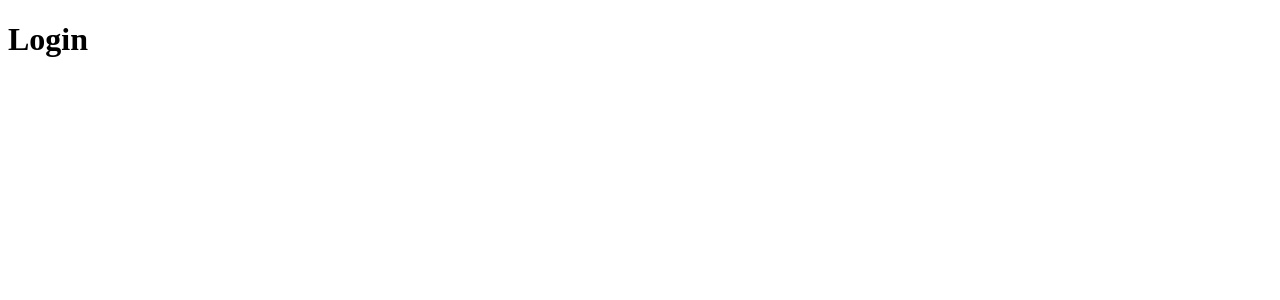
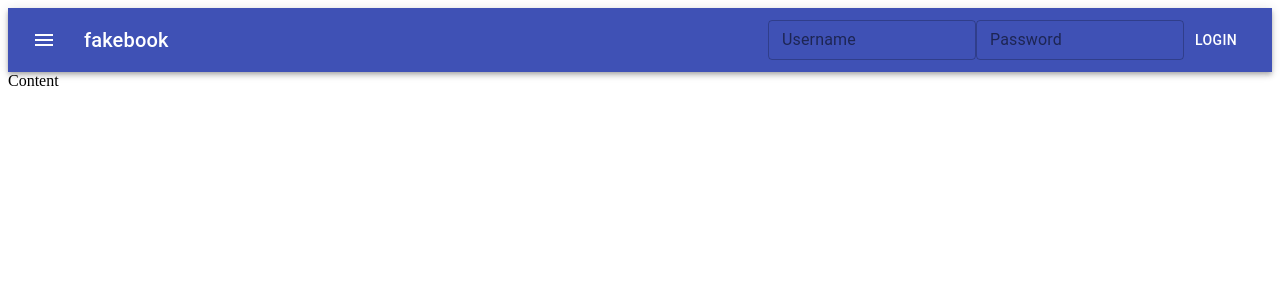
Before and after one commit to terktanac/kengmak_frontend, a React (Create React App) app: page /login in a window 1280 px wide. Shown: the top 300 px of the page. Built offline with nearby package versions, Linux system fonts and the light colour scheme.

Commit message:
Login page

```diff
--- a/src/pages/Home/Home.js
+++ b/src/pages/Home/Home.js
@@ -88,7 +88,6 @@
           <Typography variant="h6" className={classes.title}>
             fakebook
           </Typography>
-          <Button color="inherit">Login</Button>
           <Avatar aria-label="user" className={classes.avatar}>
             {username.charAt(0).toUpperCase()}
           </Avatar>
--- a/src/pages/Home/comment.js
+++ b/src/pages/Home/comment.js
@@ -8,7 +8,6 @@
 import IconButton from "@material-ui/core/IconButton";
 import CardActions from "@material-ui/core/CardActions";
 import FavoriteIcon from "@material-ui/icons/Favorite";
-import CommentIcon from "@material-ui/icons/Comment";
 import DeleteIcon from "@material-ui/icons/Delete";
 import EditIcon from "@material-ui/icons/Edit";
 import { red } from "@material-ui/core/colors";
--- a/src/pages/Login/Login.js
+++ b/src/pages/Login/Login.js
@@ -1,9 +1,97 @@
-function Login() {
+import React, { useState } from "react";
+import { makeStyles } from "@material-ui/core/styles";
+import AppBar from "@material-ui/core/AppBar";
+import Button from "@material-ui/core/Button";
+import IconButton from "@material-ui/core/IconButton";
+import MenuIcon from "@material-ui/icons/Menu";
+import Toolbar from "@material-ui/core/Toolbar";
+import TextField from "@material-ui/core/TextField";
+import Typography from "@material-ui/core/Typography";
+
+const useStyles = makeStyles((theme) => ({
+  root: {
+    flexGrow: 1,
+  },
+  menuButton: {
+    marginRight: theme.spacing(2),
+  },
+  title: {
+    flexGrow: 1,
+  },
+  inputColor: {
+    color: "white",
+  },
+  flexBar: {
+    display: "flex",
+    justifyContent: "space-between",
+    width: "30rem",
+  },
+}));
+
+export default function Login() {
+  const classes = useStyles();
+  const [username, setUsername] = useState("");
+  const [password, setPassword] = useState("");
+
+  const handleUsernameChanged = (e) => {
+    setUsername(e.target.value);
+  };
+
+  const handlePasswordChanged = (e) => {
+    setPassword(e.target.value);
+  };
+
+  const handleLogin = () => {
+    //send login API
+    console.log(username +" "+ password);
+    setUsername("");
+    setPassword("");
+  };
+
   return (
-    <div>
-      <h1>Login</h1>
+    <div className={classes.root}>
+      <AppBar position="sticky">
+        <Toolbar>
+          <IconButton
+            edge="start"
+            className={classes.menuButton}
+            color="inherit"
+            aria-label="menu"
+          >
+            <MenuIcon />
+          </IconButton>
+          <Typography variant="h6" className={classes.title}>
+            fakebook
+          </Typography>
+          <div className={classes.flexBar}>
+            <TextField
+              value={username}
+              onChange={handleUsernameChanged}
+              label="Username"
+              size="small"
+              variant="outlined"
+              InputProps={{
+                className: classes.inputColor,
+              }}
+            />
+            <TextField
+              value={password}
+              onChange={handlePasswordChanged}
+              label="Password"
+              type="password"
+              size="small"
+              variant="outlined"
+              InputProps={{
+                className: classes.inputColor,
+              }}
+            />
+            <Button onClick={handleLogin} color="inherit">
+              Login
+            </Button>
+          </div>
+        </Toolbar>
+      </AppBar>
+      <div className={classes.login}>Content</div>
     </div>
   );
 }
-
-export default Login;
```
